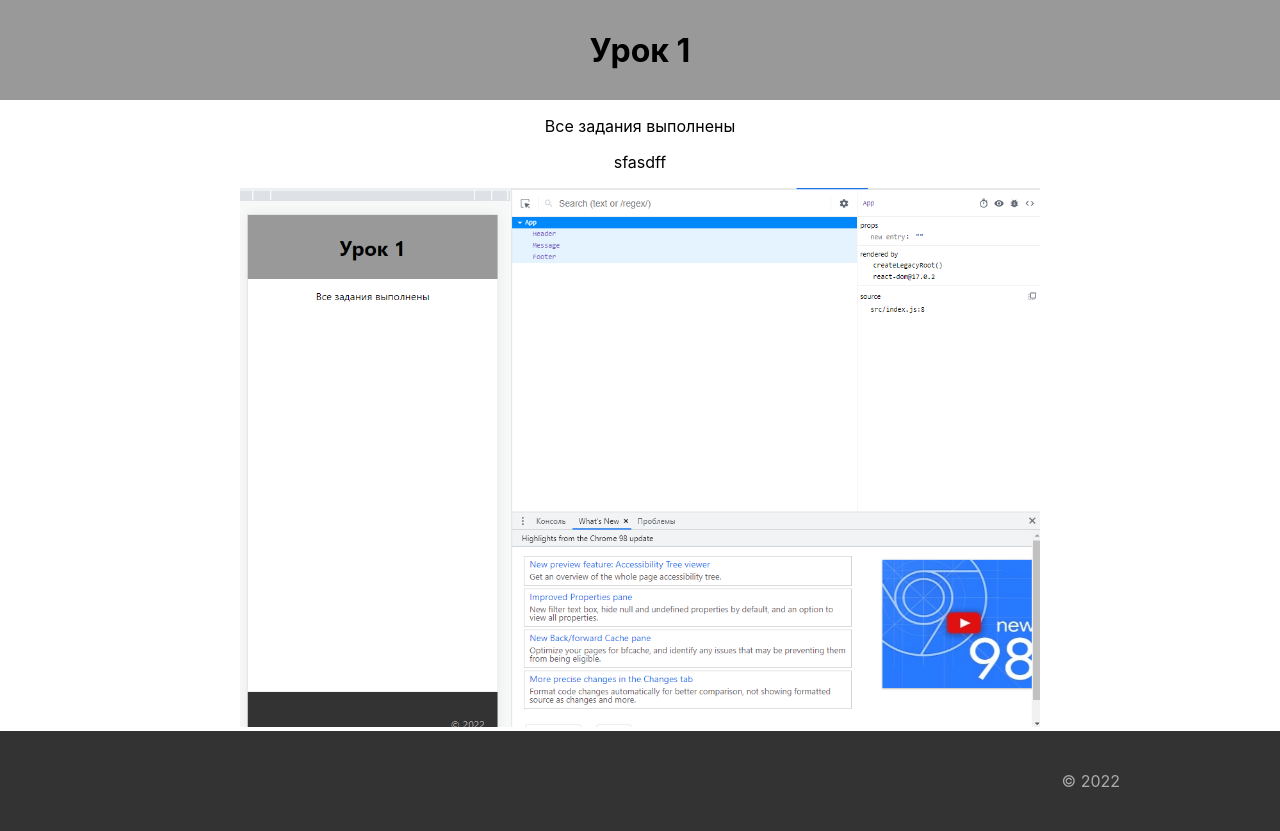
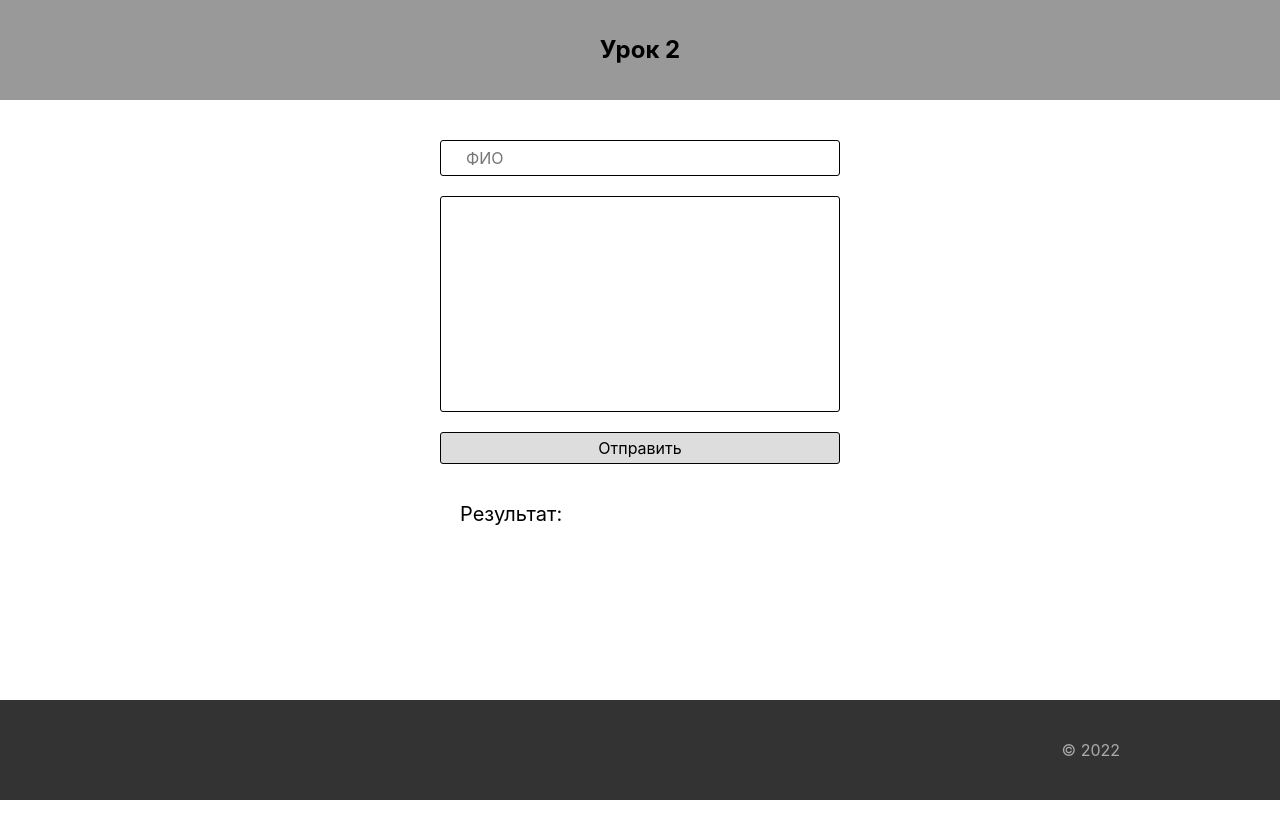
Before and after one commit to anlesem/HW, a React (Create React App) app: page / in a window 1280 px wide. After the commit the page ends 800 px from the top, so only its background shows below. Built offline with nearby package versions, Linux system fonts and the light colour scheme.

Commit message:
hw_lesson2

```diff
--- a/src/components/App/App.js
+++ b/src/components/App/App.js
@@ -1,15 +1,52 @@
+import { useState, useEffect, useRef } from 'react';
+
 import style from './App.module.scss';
 
 import { Header } from '../Header/Header';
-import { Message } from '../Message/Message';
+// import { Message } from '../Message/Message';
 import { Footer } from '../Footer/Footer';
 
 
 function App() {
+	const [messageList, setMessageList] = useState([]);
+	const robotRef = useRef(null);
+
+	const handleClick = (event) => {
+		event.preventDefault();
+		if (event.target.form.elements.author.value || event.target.form.elements.text.value) {
+			setMessageList([...messageList, {
+				author: event.target.form.elements.author.value,
+				text: event.target.form.elements.text.value
+			}]);
+			event.target.form.elements.author.value = '';
+			event.target.form.elements.text.value = '';
+		}
+	}
+
+	useEffect(() => {
+		if (messageList.length > 0) {
+			robotRef.current.insertAdjacentHTML('beforeend', '<p>Спасибо за обращение</p>');
+		}
+	}, [messageList.length]);
+
 	return (
 		<div className={style.root}>
 			<Header />
-			<Message content={'Все задания выполнены'} />
+			<main className="container">
+				{/* <Message content={'Все задания выполнены'} /> */}
+				<form action='#' className={style.form}>
+					<input type='text' name='author' placeholder='ФИО' className={style.form_author}></input>
+					<textarea name='text' className={style.form_text}></textarea>
+					<button className={style.form_button} onClick={(event) => handleClick(event)}>Отправить</button>
+				</form>
+				<ul className={style.messageList}>Результат: {messageList.map((item, idx) => {
+					return <li key={idx} ref={robotRef} className={style.message}>
+						<p className={style.message_text}>{item.text}</p>
+						<p className={style.message_author}>{item.author}</p>
+					</li>;
+				})}
+				</ul>
+			</main>
 			<Footer />
 		</div>
 	);
--- a/src/components/App/App.module.scss
+++ b/src/components/App/App.module.scss
@@ -3,3 +3,62 @@
 	display: grid;
 	grid-template-rows: 100px 1fr 100px;
 }
+
+.form {
+	display: flex;
+	flex-direction: column;
+	width: 400px;
+	margin-top: 40px;
+
+	&_author {
+		border: 1px solid #000;
+		border-radius: 3px;
+		padding: 7px 25px;
+	}
+
+	&_text {
+		min-height: 200px;
+		margin-top: 20px;
+		border: 1px solid #000;
+		border-radius: 3px;
+		padding: 7px 25px;
+	}
+
+	&_button {
+		margin-top: 20px;
+		border: 1px solid #000;
+		border-radius: 3px;
+		padding: 7px 25px;
+		background-color: #ddd;
+	}
+}
+
+.messageList {
+	margin-top: 40px;
+	padding-left: 20px;
+	font-size: 20px;
+	font-weight: semibold;
+}
+
+.message {
+	margin-top: 20px;
+	padding: 10px 20px;
+
+	font-size: 14px;
+	font-weight: normal;
+	border-bottom: 1px solid #000;
+
+	&_text {
+		font-size: 16px;
+	}
+
+	&_author {
+		margin-top: 20px;
+		text-align: right;
+	}
+
+	p:last-child {
+		margin-top: 20px;
+		text-align: right;
+	}
+}
--- a/src/components/Header/Header.jsx
+++ b/src/components/Header/Header.jsx
@@ -5,7 +5,7 @@ export const Header = () => {
 	return (
 		<header className={style.header}>
 			<div className={style.header__wrap + ' container'}>
-				<h1>Урок 1</h1>
+				<h1>Урок 2</h1>
 			</div>
 		</header>
 	);
--- a/src/components/Header/Header.module.scss
+++ b/src/components/Header/Header.module.scss
@@ -7,4 +7,9 @@
 		place-items: center;
 		height: 100%;
 	}
+
+	h1 {
+		font-size: 24px;
+		font-weight: bold;
+	}
 }
--- a/src/components/Message/Message.jsx
+++ b/src/components/Message/Message.jsx
@@ -1,15 +1,10 @@
 import style from './Message.module.scss';
-import img from './five.png';
 
 export const Message = (props) => {
-	const a = 'sfasdff';
+
 	return (
 		<>
-			<div className={style.message__wrap + " container"}>
-				<p className={style.message__text}>{props.content}</p>
-				<p className={style.message__text}>{a}</p>
-				<img src={img} alt="iae" width="80%" height="auto"></img>
-			</div>
+			<p className={style.message}>{props.content}</p>
 		</>
 	);
 }
--- a/src/components/Message/Message.module.scss
+++ b/src/components/Message/Message.module.scss
@@ -1,9 +1,5 @@
 .message {
-	background-color: #999;
 	width: 100%;
-
-	&__wrap {
-		height: 100%;
-		text-align: center;
-	}
+	margin-top: 40px;
+	text-align: center;
 }
--- a/src/index.scss
+++ b/src/index.scss
@@ -1,3 +1,163 @@
+@charset "utf-8";
+
+html,
+body,
+div,
+span,
+applet,
+object,
+iframe,
+h1,
+h2,
+h3,
+h4,
+h5,
+h6,
+p,
+blockquote,
+pre,
+a,
+abbr,
+acronym,
+address,
+big,
+cite,
+code,
+del,
+dfn,
+em,
+img,
+ins,
+kbd,
+q,
+s,
+samp,
+small,
+strike,
+strong,
+sub,
+sup,
+tt,
+var,
+b,
+u,
+i,
+center,
+dl,
+dt,
+dd,
+ol,
+ul,
+li,
+fieldset,
+form,
+label,
+legend,
+table,
+caption,
+tbody,
+tfoot,
+thead,
+tr,
+th,
+td,
+article,
+aside,
+canvas,
+details,
+embed,
+figure,
+figcaption,
+footer,
+header,
+hgroup,
+menu,
+nav,
+output,
+ruby,
+section,
+summary,
+time,
+mark,
+audio,
+video {
+	margin: 0;
+	padding: 0;
+	border: 0;
+	vertical-align: baseline;
+	box-sizing: border-box;
+	outline: none;
+}
+
+body {
+	line-height: 1;
+}
+
+h1,
+h2,
+h3,
+h4,
+h5,
+h6 {
+	font: inherit;
+}
+
+ol,
+ul {
+	list-style: none;
+}
+
+blockquote,
+q {
+	quotes: none;
+}
+
+blockquote:before,
+blockquote:after,
+q:before,
+q:after {
+	content: '';
+	content: none;
+}
+
+table {
+	border-collapse: collapse;
+	border-spacing: 0;
+}
+
+a {
+	color: inherit;
+	text-decoration: none;
+}
+
+button,
+input,
+optgroup,
+select,
+textarea,
+datalist {
+	margin: 0;
+	padding: 0;
+	border: none;
+	border-radius: 0;
+	outline: none; // обводка при клике
+	resize: none; // запрет на изменение размера
+
+	background-image: none;
+	background-color: transparent;
+	box-shadow: none;
+
+	font: inherit;
+	letter-spacing: inherit;
+	word-spacing: inherit;
+	appearance: none;
+}
+
+// Сброс стрелки datalist
+input::-webkit-calendar-picker-indicator {
+	display: none !important;
+}
+
 html,
 body,
 #root {
```
